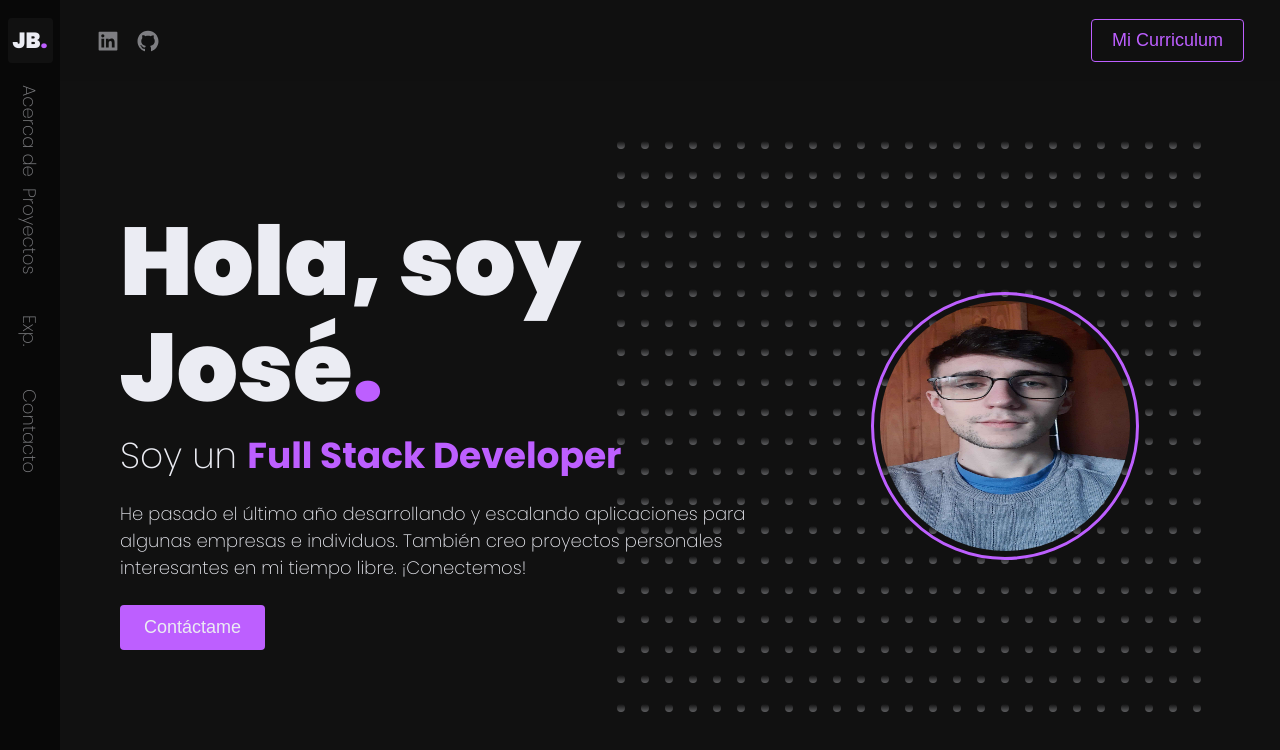
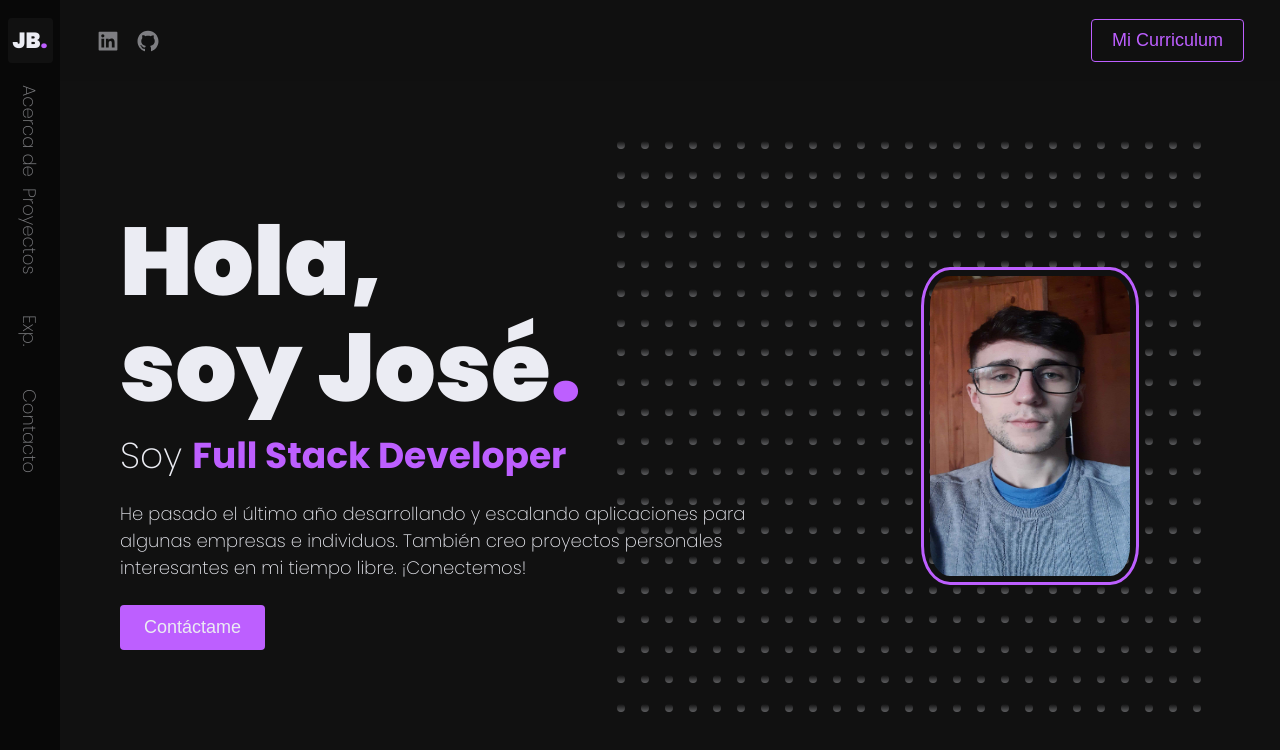
Before and after one commit to joseboschero/PortfolioPageV3, a Next.js app: page / in a window 1280 px wide. Shown: the top 750 px of the page. Built offline with nearby package versions, Linux system fonts and the light colour scheme.

Commit message:
feat: changed image borderRadius and width

```diff
--- a/components/home/hero/Hero.tsx
+++ b/components/home/hero/Hero.tsx
@@ -13,12 +13,13 @@ export const Hero = () => {
         <div className={styles.copyWrapper}>
           <Reveal>
             <h1 className={styles.title}>
-              Hola, soy José<span>.</span>
+              Hola, <br />
+              soy José<span>.</span>
             </h1>
           </Reveal>
           <Reveal>
             <h2 className={styles.subTitle}>
-              Soy un <span>Full Stack Developer</span>
+              Soy <span>Full Stack Developer</span>
             </h2>
           </Reveal>
           <Reveal>
@@ -49,8 +50,8 @@ export const Hero = () => {
             src={Profile}
             priority
             alt="Jose Boschero | Frontend Developer"
-            width={250}
-            height={250}
+            width={200}
+            height={300}
           />
         </motion.div>
       </div>
--- a/components/home/hero/hero.module.scss
+++ b/components/home/hero/hero.module.scss
@@ -54,12 +54,12 @@
   z-index: 10;
   position: relative;
   margin-right: 9rem;
-  border-radius: 50%;
+  border-radius: 10%;
   outline: solid;
   outline-width: 3px;
   outline-color: var(--brand);
   outline-offset: 6px;
-  transition: .4s;
+  transition: 0.4s;
 
   &:hover {
     outline: dotted;
```
